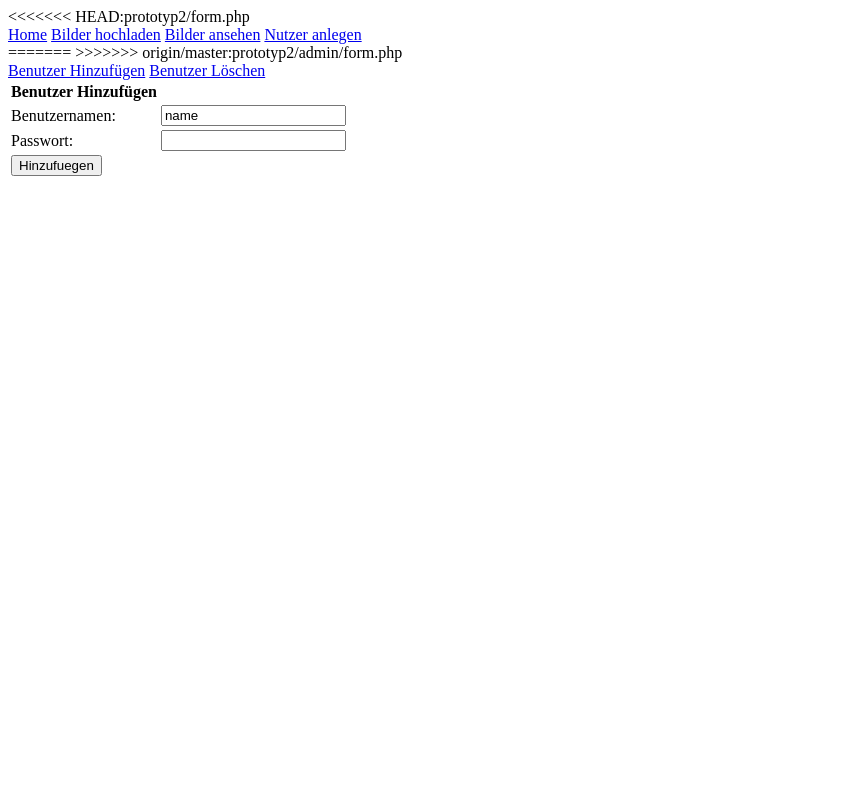
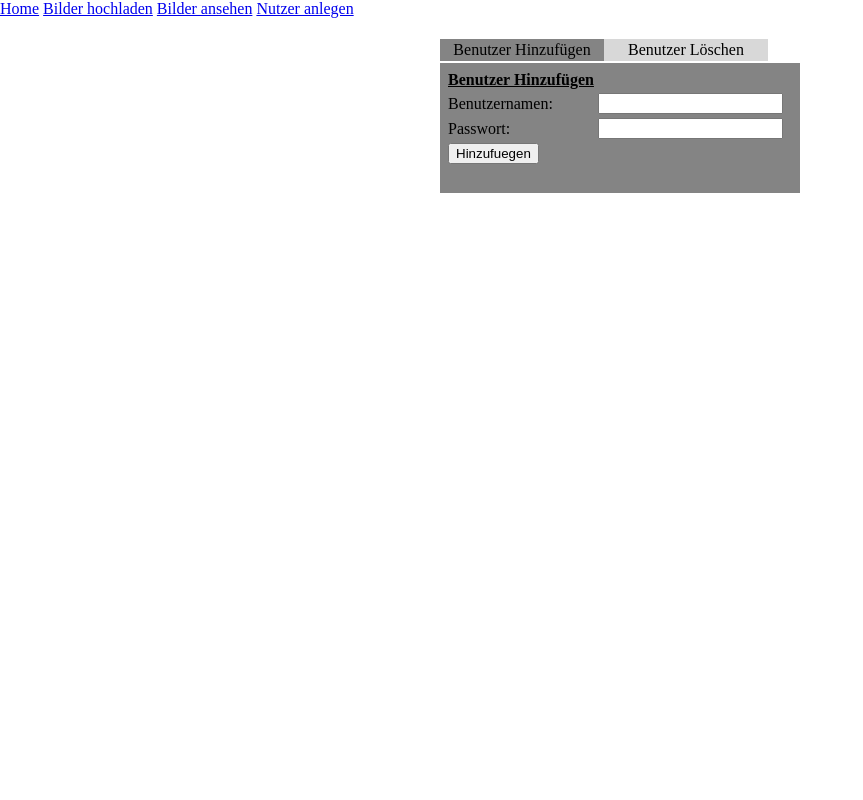
Before and after one commit to WI13-project/infosaeule, a PHP site: page /form.php in a window 1280 px wide. Shown: the whole page, without its empty margins (0-863 px from the left). Run offline with PHP 8.4, Linux system fonts and the light colour scheme.

Commit message:
Löschfunktion hinzugefügt
Benutzer können nun auch gelöscht werden, im gleichen Atemzug habe ich
ein für die form.php mal eine css erstellt um es optisch auf zu
hübschen.

```diff
--- /dev/null
+++ b/prototyp2/css/form.css
@@ -0,0 +1,53 @@
+hr, p, a, h1, h2, h3, h4, h5, h6, body   {margin: 0px;}
+
+
+#admin{
+	border: solid black 0px;
+	text-align: center;
+	padding: 5px;
+	width:  400px;
+	height: 200px;
+	margin-left: auto;
+	margin-right: auto;
+}
+
+#menue ul{
+	padding: 0;
+}
+
+#menue ul li{
+	border: solid black 0px;
+	float: left;
+	list-style: none;
+	display: inline;
+	width: 40%;
+	padding: 2px;
+}
+
+#menue a{
+	border: solid black 0px;
+	display: block;
+	text-decoration: none;
+	width: 100%;
+	color: black;
+}
+
+#tbl_add{
+	border: solid red 0px;
+	position: absolute;
+	width: 350px;
+	height: 120px;
+	margin-top: 24px;
+	padding: 5px;
+	float: left;
+}
+
+#tbl_clr{
+	border: solid blue 0px;
+	position: absolute;
+	width: 350px;
+	height: 120px;
+	margin-top: 24px;
+	padding: 5px;
+	float: left;
+}
--- a/prototyp2/form.php
+++ b/prototyp2/form.php
@@ -1,30 +1,30 @@
-<<<<<<< HEAD:prototyp2/form.php
+
 <?php
 include("header.php");
 ?>
-=======
-
->>>>>>> origin/master:prototyp2/admin/form.php
 <html>
 	<head>
 		<title>Nutzerverwaltung</title>
-		<script src="form.js" language="JavaScript" type="text/javascript"></script>
+		<script language="JavaScript" type="text/javascript" src="js/form.js" ></script>
+		<link rel="stylesheet" type="text/css" href="css/form.css">
 	</head>
 	<body>
+		<div id="admin">
 		<form action="user.php" method="post">
-		<div id="head">
-
-			<a href="#" onclick="javascript:show_add('tbl_add');">
-				<input id="radio_add" type="radio" name="radio_tbl" value="add" checked="true" style="display: none;">Benutzer Hinzuf&uumlgen</a>
-			<a href="#" onclick="javascript:show_clr('tbl_clr');">
-				<input id="radio_clr" type="radio" name="radio_tbl" value="clr" style="display: none;">Benutzer L&oumlschen</a>
+		<div id="menue">
+			<ul>
+				<li id="a_add" style="background-color: #848484"><a href="#" onclick="javascript:show_add('tbl_add');">
+					<input id="radio_add" type="radio" name="radio_tbl" value="add" checked="true" style="display:none;">Benutzer Hinzuf&uumlgen</a></li>
+        		<li id="a_clr" style="background-color: #D8D8D8"><a href="#" onclick="javascript:show_clr('tbl_clr');">
+					<input id="radio_clr" type="radio" name="radio_tbl" value="clr" style="display: none;">Benutzer L&oumlschen</a></li>
+			</ul>
 		</div>
-		<div id="tbl_add">
+		<div id="tbl_add" style="background-color: #848484">
 		<table>
-			<tr> <td><b>Benutzer Hinzuf&uuml;gen</b></td></tr>
+			<tr style="text-decoration: underline"> <td><b>Benutzer Hinzuf&uuml;gen</b></td></tr>
 			<tr>
 				<td>Benutzernamen:</td>
-				<td> <input type="text" name="name" value="name"> </td>
+				<td> <input type="text" name="name"> </td>
 			</tr>
 			<tr>
 				<td>Passwort:</td>
@@ -36,7 +36,7 @@ include("header.php");
 
 		<div id="tbl_clr" style="display:none;">
 		<table>
-			<tr> <td><b>Benutzer L&ouml;schen</b></td></tr>
+			<tr style="text-decoration: underline"> <td><b>Benutzer L&ouml;schen</b></td></tr>
 			<tr>
 				<td>Benutzernamen:</td>
 				<td> <input type="text" name="user"> </td>
@@ -47,5 +47,6 @@ include("header.php");
 		</div>
 
 	</form>
+	</div>
 	</body>
 </html>
--- a/prototyp2/header.php
+++ b/prototyp2/header.php
@@ -1,5 +1,10 @@
+<head>
+	<title></title>
+</head>
 <html>
-  <body>
+	<body>
     <div class="header">
-      <a href=index.php>Home</a> <a href=upload.php>Bilder hochladen</a> <a href=view.php>Bilder ansehen</a> <a href=form.php>Nutzer anlegen</a>
+     	<a href=index.php>Home</a> <a href=upload.php>Bilder hochladen</a> <a href=view.php>Bilder ansehen</a> <a href=form.php>Nutzer anlegen</a>
     </div>
+	</body>
+</html>
--- /dev/null
+++ b/prototyp2/js/form.js
@@ -0,0 +1,21 @@
+function show_add(id){
+	if(document.getElementById(id).style.display == 'none'){
+		document.getElementById(id).style.display = 'block';
+		document.getElementById('radio_add').checked = 'true';
+  		document.getElementById('tbl_clr').style.display = 'none';
+  		document.getElementById('tbl_add').style.backgroundColor = "#848484";
+		document.getElementById('a_add').style.backgroundColor = "#848484";
+		document.getElementById('a_clr').style.backgroundColor = "#D8D8D8";
+  	}
+}
+
+function show_clr(id){
+	if(document.getElementById(id).style.display == 'none'){
+		document.getElementById(id).style.display = 'block';
+		document.getElementById('radio_clr').checked ='true';
+  		document.getElementById('tbl_add').style.display = 'none';
+  		document.getElementById('tbl_clr').style.backgroundColor = "#848484";
+		document.getElementById('a_clr').style.backgroundColor = "#848484";
+		document.getElementById('a_add').style.backgroundColor = "#D8D8D8";
+  	}
+}
```
Also changed, not shown: prototyp2/user.php (+42 -7 lines), prototyp2/.htaccess, 1 other file.
